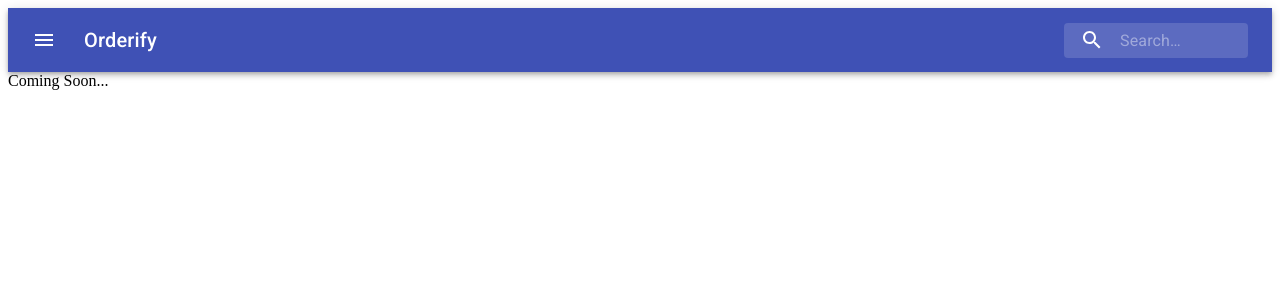
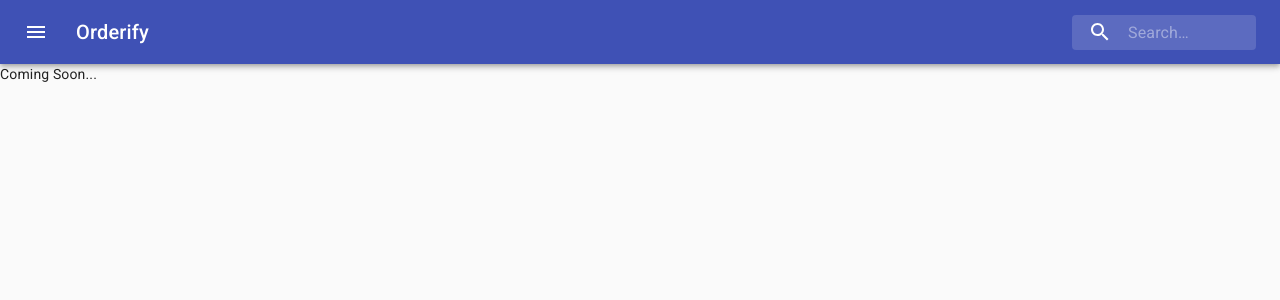
Before and after one commit to diazabdulm/Orderify, a React (Create React App) app: page / in a window 1280 px wide. Shown: the top 300 px of the page. Built offline with nearby package versions, Linux system fonts and the light colour scheme.

Commit message:
normalized styling

```diff
--- a/src/index.js
+++ b/src/index.js
@@ -1,5 +1,12 @@
-import React from 'react';
-import ReactDOM from 'react-dom';
-import App from './App';
+import React, { Fragment } from "react";
+import ReactDOM from "react-dom";
+import App from "./App";
+import { CssBaseline } from "@material-ui/core";
 
-ReactDOM.render(< App />, document.getElementById('root'));
+ReactDOM.render(
+  <Fragment>
+    <CssBaseline />
+    <App />
+  </Fragment>,
+  document.getElementById("root")
+);
```
